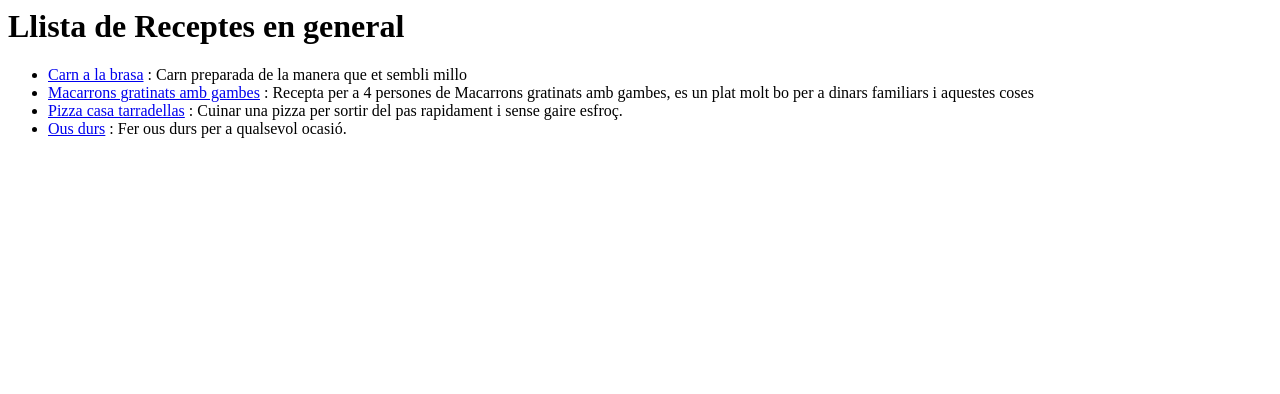
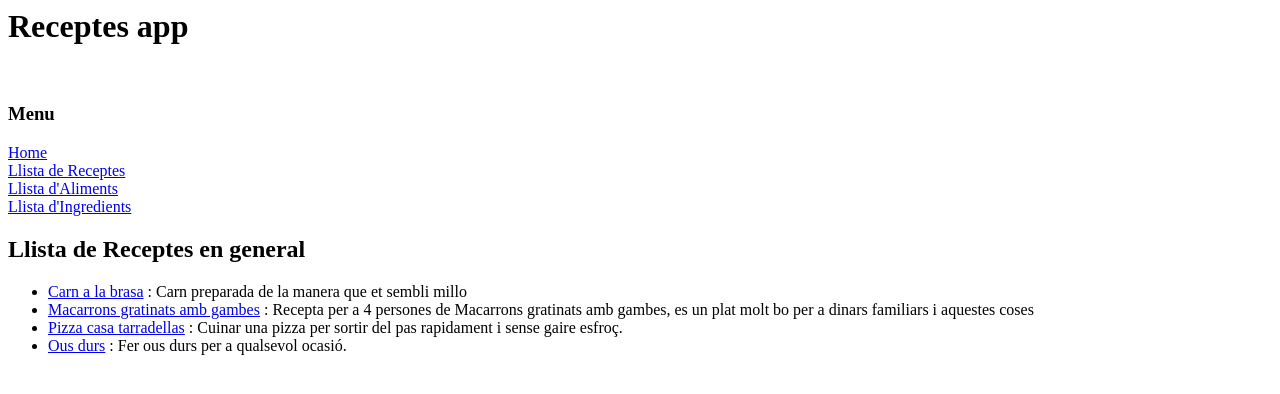
Before and after one commit to cdedios/Django_Receptes, a Django app: page /receptes/ in a window 1280 px wide. Shown: the top 394 px of the page. Run offline with Django 3.2, Linux system fonts and the light colour scheme; data comes from the database, SQL or seed files in the repository; parts of the project's set-up code (start-up, migrations or seed data) failed here and were passed over.

Commit message:
Canvi a dels fitxers html passant a l'estructura extends {% extends "base.html" %}

```diff
--- a/Receptes/Receptes/urls.py
+++ b/Receptes/Receptes/urls.py
@@ -10,8 +10,18 @@ urlpatterns = patterns('',
     url(r'^user/(\w+)/$', userpage),
     #url(r'^login/$','django.contrib.auth.views.login'),
     #url(r'^$', 'Receptes.views.home', name='home'),
+
+    #RECEPTES
     url(r'^receptes/', receptes_list),
-    url(r'^recepta/(\w+)/$', recepta_desc),
+    url(r'^receptes/(\w+)/$', recepta_desc),
+    url(r'^recepta/recepta/$', recepta_desc),
+
+    #INGREDIENTS
+    url(r'^ingredients/', ingredients_list),
+
+    #ALIMENTS
+    url(r'^aliments/', aliments_list),
+
 
     # Uncomment the admin/doc line below to enable admin documentation:
     # url(r'^admin/doc/', include('django.contrib.admindocs.urls')),
--- a/Receptes/iReceptes/templates/base.html
+++ b/Receptes/iReceptes/templates/base.html
@@ -1,11 +1,19 @@
 {% load staticfiles %}
 <html>
   <head>
-    <title>{{ titlehead }}</title>
+    <title>Receptes {{ titlehead }}</title>
   </head>
   <body>
+    <h1>{{pagetitle}}</h1><br />
+    <h3>Menu</h3>
+      <a href="/">Home</a> <br />
+      <a href="/receptes">Llista de Receptes</a><br />
+      <a href="/aliments">Llista d'Aliments</a><br />
+      <a href="/ingrediens">Llista d'Ingredients</a></br>
+
     <div id="content">
       {% block content %}{% endblock %}
     </div>
+
   </body>
 </html>
--- a/Receptes/iReceptes/templates/mainpage.html
+++ b/Receptes/iReceptes/templates/mainpage.html
@@ -6,6 +6,8 @@
     <h1>{{ pagetitle }}</h1>
 
     <p>{{ contentbody }}</p>
-    <p><a href="/receptes/">Anar a Receptes</a></p>
+    <p><a href="/receptes/">Veure llista de Receptes</a></p>
+    <p><a href="/ingredients/">Veure llista de Ingredients</a></p>
+    <p><a href="/aliments/">Veure llista de Aliments</a></p>
   </body>
 </html>
--- a/Receptes/iReceptes/templates/receptes.html
+++ b/Receptes/iReceptes/templates/receptes.html
@@ -12,5 +12,6 @@
         <li><a href="/receptes/recepta/{{ recepta.id }}">{{ recepta.nom }}</a> : {{ recepta.description }}
         </li>
       {% endfor %}
+    </ul>
   </body>
 </html>
--- a/Receptes/iReceptes/templates/receptesB.html
+++ b/Receptes/iReceptes/templates/receptesB.html
@@ -1,9 +1,13 @@
 {% extends "base.html" %}
 
-{% block content % }
+{% block content %}
 
+     <h2>Llista de Receptes en general </h2>
+    <ul>
       {% for recepta in Receptas %}
-        <li><a href="/recepta/{{ recepta.id }}/">{{ recepta.nom }}</a>: {{ recepta.description }}</li>
+        <li><a href="/receptes/recepta/{{ recepta.id }}">{{ recepta.nom }}</a> : {{ recepta.description }}
+        </li>
       {% endfor %}
+    </ul>
 
 {% endblock %}
--- a/Receptes/iReceptes/views.py
+++ b/Receptes/iReceptes/views.py
@@ -5,7 +5,7 @@ from django.contrib.auth.models import User
 from iReceptes.models import Recepta, Categoria, Aliment, MetodePreparacio, Recepta, Pas, Ingredient
 
 def mainpage(request):
-  template = get_template('mainpage.html')
+  template = get_template('mainpageB.html')
   variables = Context({
       'titlehead': 'Receptes de laguela',
       'pagetitle': 'Welcome to the Receptes  app',
@@ -15,9 +15,10 @@ def mainpage(request):
   return HttpResponse(output)
 
 def receptes_list(request):
-  template = get_template('receptes.html')
+  template = get_template('receptesB.html')
   variables = Context({
       'titlehead': 'Llista de totes les Receptes',
+      'pagetitle': 'Receptes  app',
       'Receptas' : Recepta.objects.all
     })
   output = template.render(variables)
@@ -28,6 +29,24 @@ def recepta_desc(request):
   variables = Context({
       'titlehead': 'Descripcio de la Recepta: ',
       'Recepta' : Recepta.objects.all
+    })
+  output = template.render(variables)
+  return HttpResponse(output)
+
+def ingredients_list(request):
+  template = get_template('ingredients.html')
+  variables = Context({
+      'titlehead': 'Llista de tots els Ingredients',
+      'Ingredients' : Ingredient.objects.all
+    })
+  output = template.render(variables)
+  return HttpResponse(output)
+
+def aliments_list(request):
+  template = get_template('aliments.html')
+  variables = Context({
+      'titlehead': 'Llista de tots els Aliments',
+      'Aliments' : Aliment.objects.all
     })
   output = template.render(variables)
   return HttpResponse(output)
```
Also changed, not shown: Receptes/iReceptes/templates/recepta.html (+17 -5 lines).
